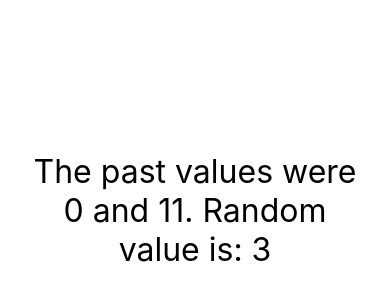
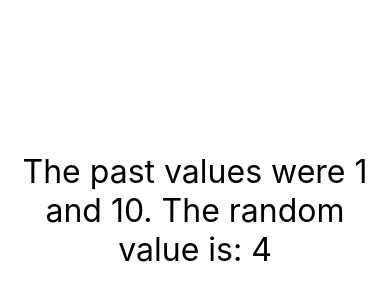
Before and after one commit to UpShadow/course-react-native, a React Native app in the folder exercises/: screen / in a window 390 px wide. Shown: the part 212-512 px from the top of the page. Built offline with nearby package versions, Linux system fonts and the light colour scheme.

Commit message:
final random

```diff
--- a/exercises/src/App.js
+++ b/exercises/src/App.js
@@ -1,18 +1,18 @@
 import React from 'react'
 import { View, StyleSheet } from 'react-native'
 
-import MinMax from './components/MinMax'
 import Random from './components/Random'
+//import MinMax from './components/MinMax'
 // import CompStandard, { Comp1, Comp2 } from './components/Multi'
 // import First from './components/First'
 
 //passed parameters in {} is a number and in "" is a string
 export default () => (
     <View style={style.App}>
-        <Random num1={0} num2={11}/>
+        <Random min={1} max={10}/>
         {/* <MinMax min={3} max={20}/>
-        <MinMax min={1} max={94}/> */}
-        {/* <CompStandard />
+        <MinMax min={1} max={94}/>
+        <CompStandard />
         <Comp1 />
         <Comp2 />
         <First /> */}
--- a/exercises/src/components/Random.js
+++ b/exercises/src/components/Random.js
@@ -2,10 +2,14 @@ import React from "react"
 import { Text } from "react-native"
 import Style from "./style"
 
-export default values => (
-    console.warn(values),
-    <Text style={Style.fontB}>
-        The past values were {values.num1} and {values.num2}.
-        Random value is: { Math.floor(Math.random() * values.num2) + values.num1 }
-    </Text>
-)
+export default ({min, max}) => {
+    //const { min, max } = values
+    const delta = max - min + 1
+    const random = parseInt(Math.random() * delta) + min
+    return (
+        <Text style={Style.fontB}>
+            The past values were {min} and {max}.
+            The random value is: { random }
+        </Text>
+    )
+}
```
